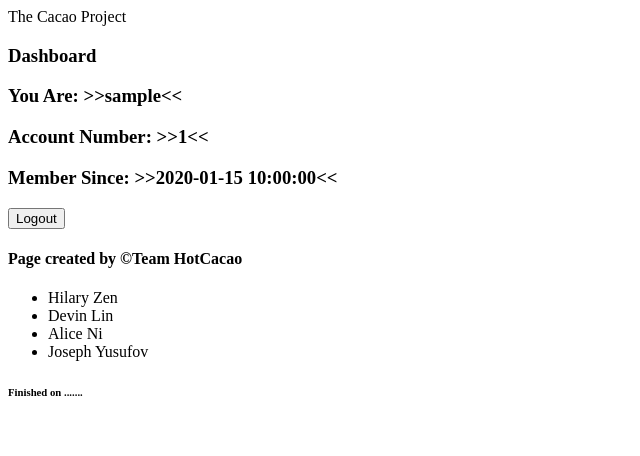
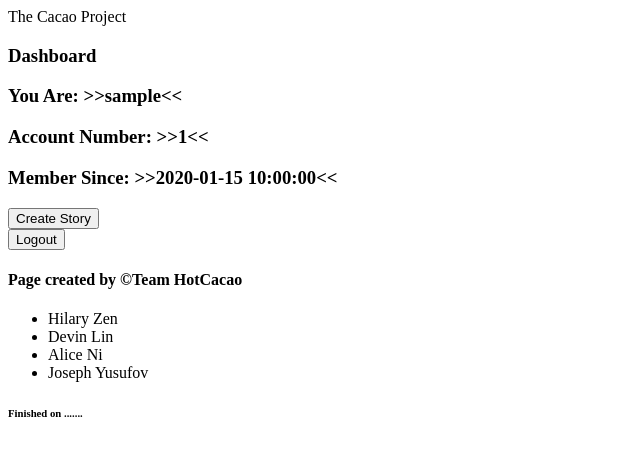
Before and after one commit to raymondlee00/HotCacao, a Flask app: template templates/welcome.html in a window 1280 px wide. Shown: the top 456 px of the page, without its empty margins (0-640 px from the left). Run offline with Flask 2, Linux system fonts and the light colour scheme; the template is opened without the code that fills it: most values are stand-ins (such as "Sample title", 1, 10 or a date in 2020).

Commit message:
added create route

```diff
--- a/templates/welcome.html
+++ b/templates/welcome.html
@@ -10,7 +10,12 @@
 <h3>Account Number: >>{{id}}<<</h3>
 <h3>Member Since: >>{{date_created}}<<</h3>
 
+<form action="/create" method="GET">
+  <input type="submit" value="Create Story">
+</form>
+
 <form action="/logout" method="GET">
   <input type="submit" value="Logout">
 </form>
+
 {% endblock %}
```
